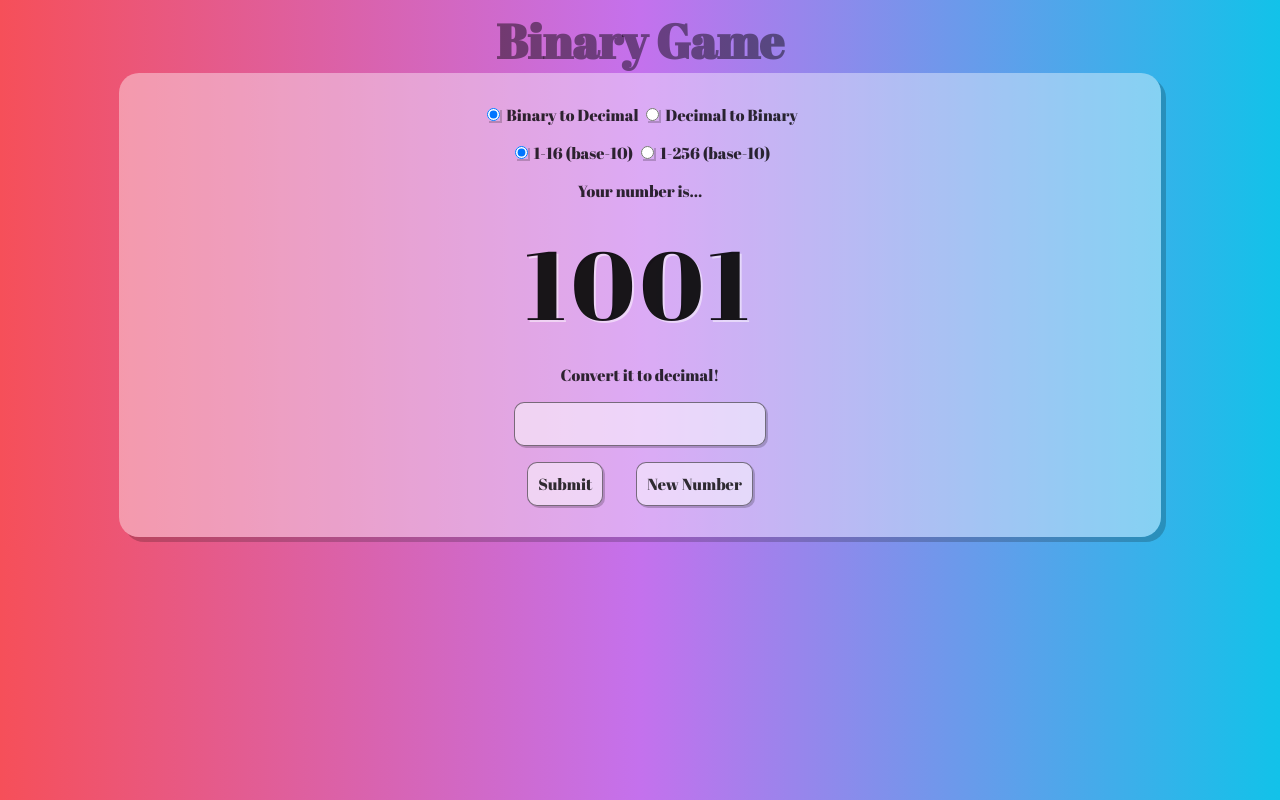
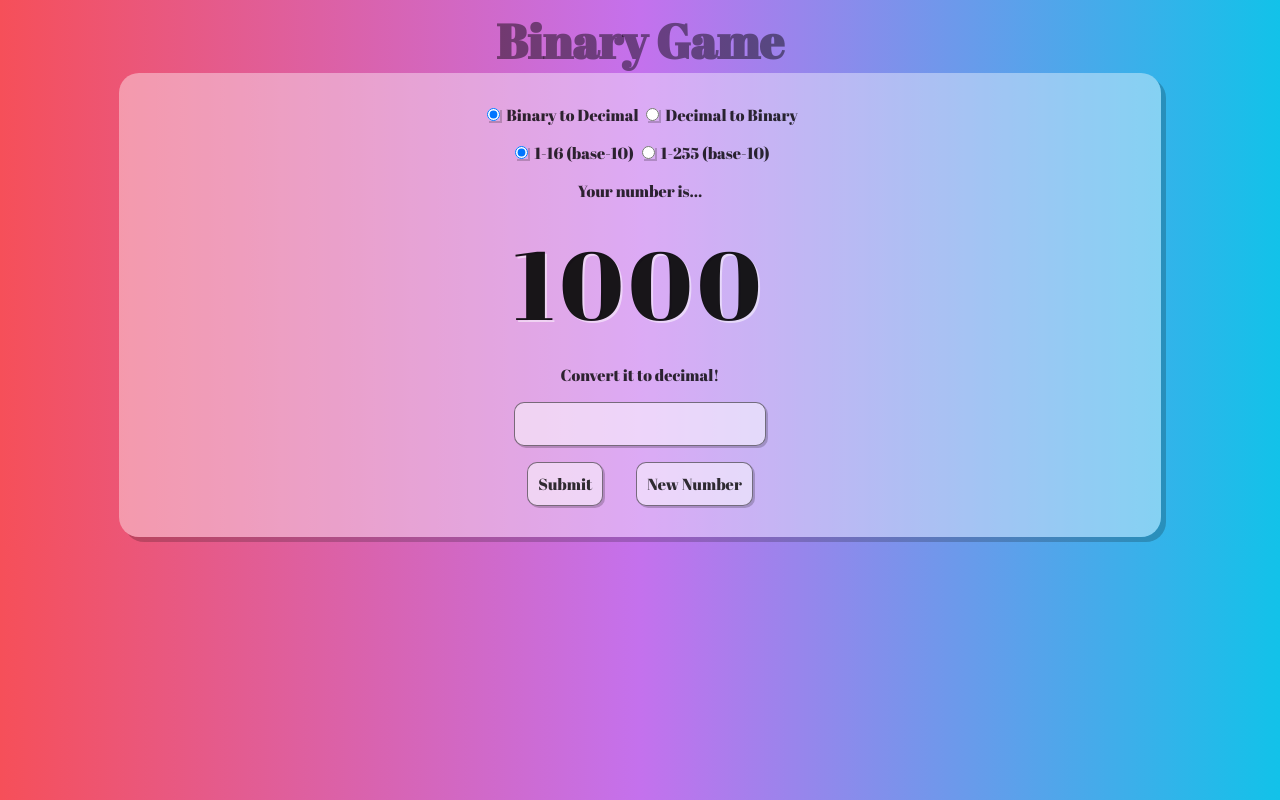
Before and after one commit to kellylougheed/binary, a plain HTML site: page index.html in a window 1280 px wide. Both pictures are taken after a click on the button "New Number". Drawn offline with Linux system fonts and the light colour scheme.

Commit message:
s/256/255

```diff
--- a/index.html
+++ b/index.html
@@ -20,7 +20,7 @@
 		  <input type="radio" id="small" name="range" value="small" checked />
 		  <label for="small">1-16 (base-10)</label>
 		  <input type="radio" id="large" name="range" value="large" />
-		  <label for="large">1-256 (base-10)</label>
+		  <label for="large">1-255 (base-10)</label>
 		</p>
 		<p>Your number is...</p>
 		<p id="number"></p>
--- a/script.js
+++ b/script.js
@@ -12,7 +12,7 @@ const largeBox = document.querySelector("#large");
 
 let points = 0;
 let max = 16;
-let num = Math.floor(Math.random() * max) + 1;
+let num = Math.floor(Math.random() * max);
 
 numP.innerHTML = num.toString(2);
 
@@ -34,11 +34,11 @@ submit.addEventListener('click', e => {
 
 newNumB.addEventListener('click', e => {
   if (largeBox.checked) {
-    max = 255;
+    max = 256;
   } else {
     max = 16;
   }
-	num = Math.floor(Math.random() * max) + 1;
+	num = Math.floor(Math.random() * max);
   if (binaryBox.checked) {
     numP.innerHTML = num.toString(2);
     stateS.innerHTML = "decimal";
```
